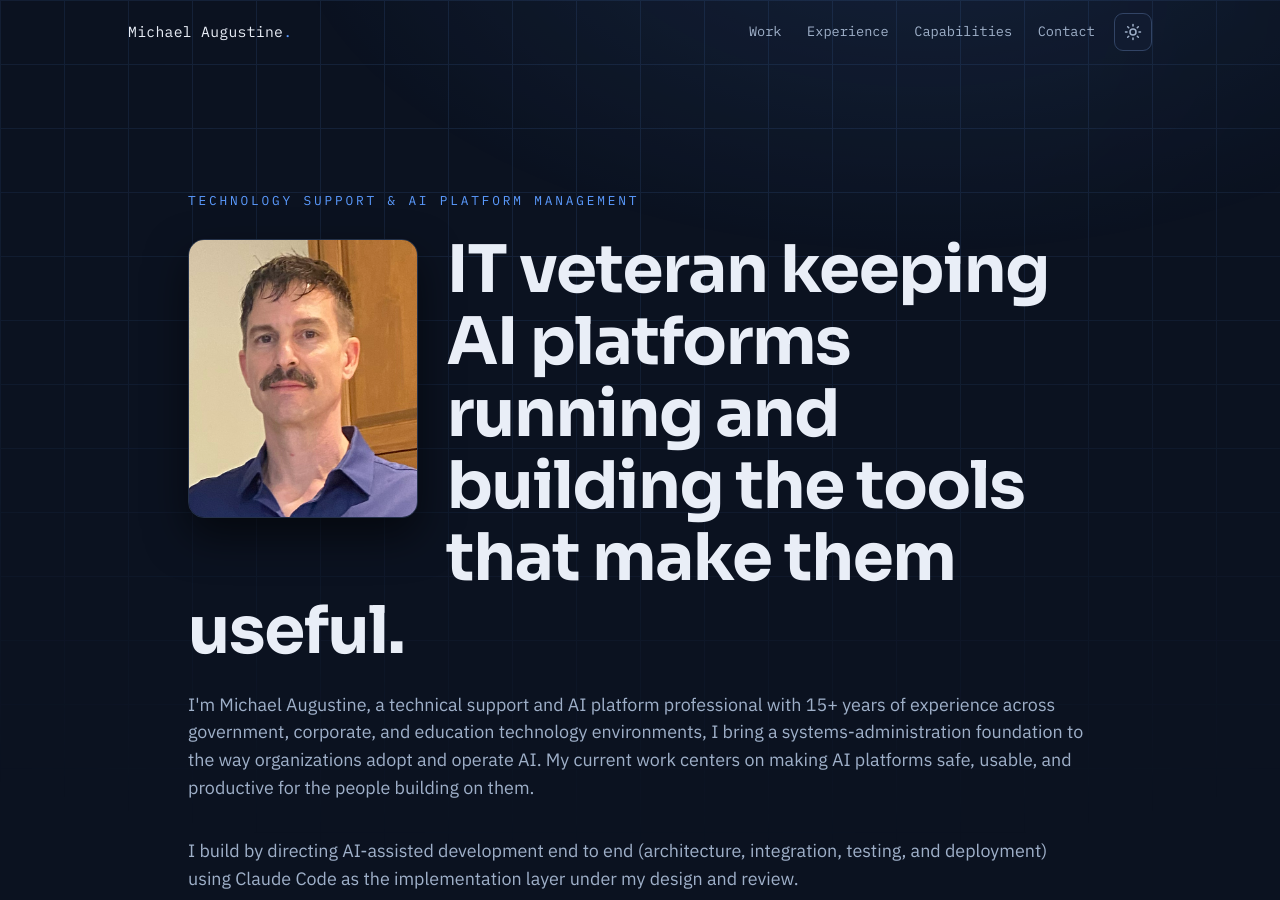
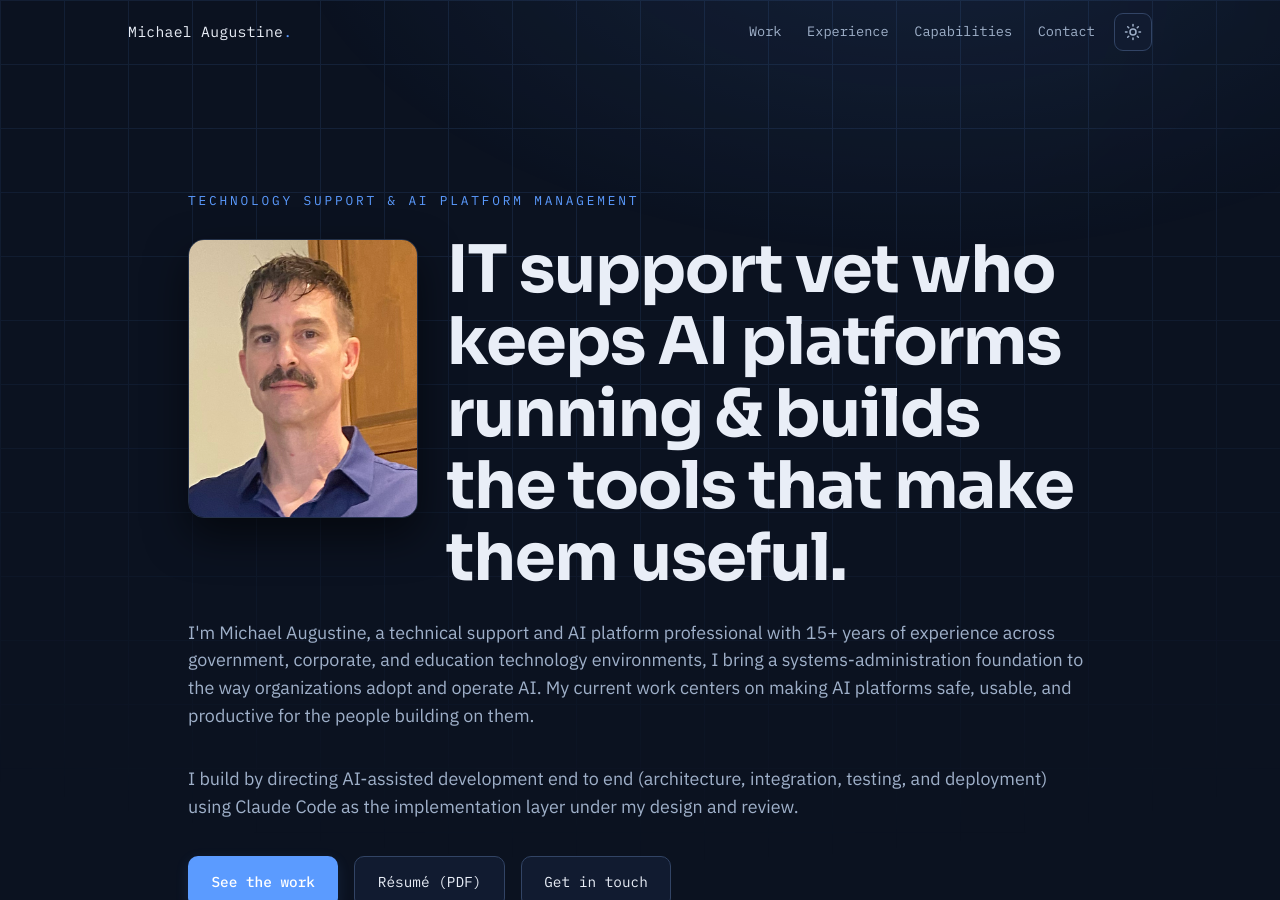
Before and after one commit to augforce/augforce.github.io, a Jekyll site: the page built from index.html, in a window 1280 px wide and 900 px high. Built offline with Jekyll 4.4.1, drawn with Linux system fonts in a browser that asks for light colours.

Commit message:
Hero: reword headline to IT support vet phrasing
Co-Authored-By: Claude Fable 5 <noreply@anthropic.com>

```diff
--- a/_includes/hero.html
+++ b/_includes/hero.html
@@ -4,7 +4,7 @@
     <img class="hero__photo" data-reveal
          src="{{ '/assets/img/michael.png' | relative_url }}" width="334" height="406"
          alt="Michael Augustine" loading="eager" decoding="async">
-    <h1 class="hero__title" data-reveal>IT veteran keeping AI platforms running and building the tools that make them useful.</h1>
+    <h1 class="hero__title" data-reveal>IT support vet who keeps AI platforms running &amp; builds the tools that make them useful.</h1>
     <p class="hero__lead" data-reveal>
       I'm Michael Augustine, a technical support and AI platform professional with 15+ years of
       experience across government, corporate, and education technology environments, I bring a
```
